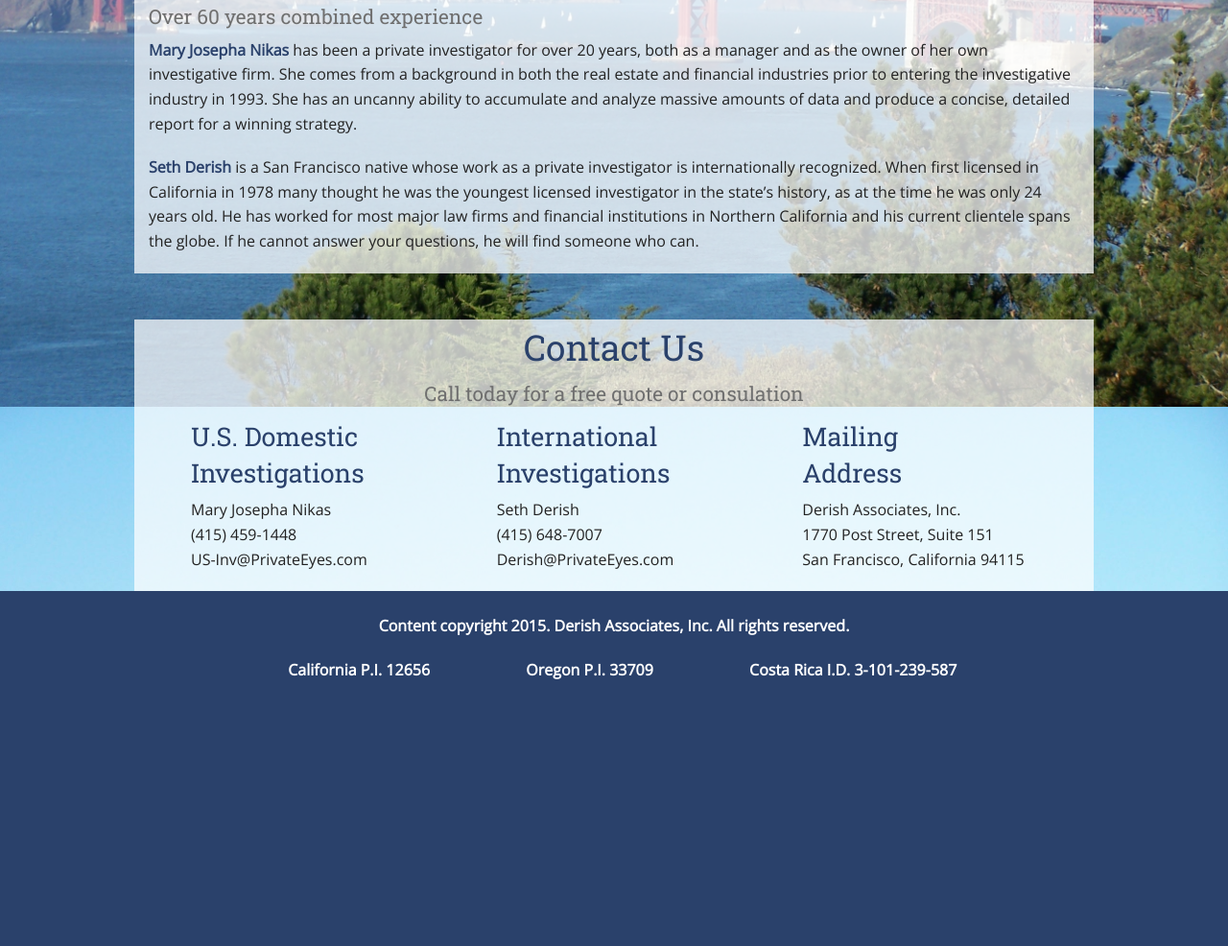
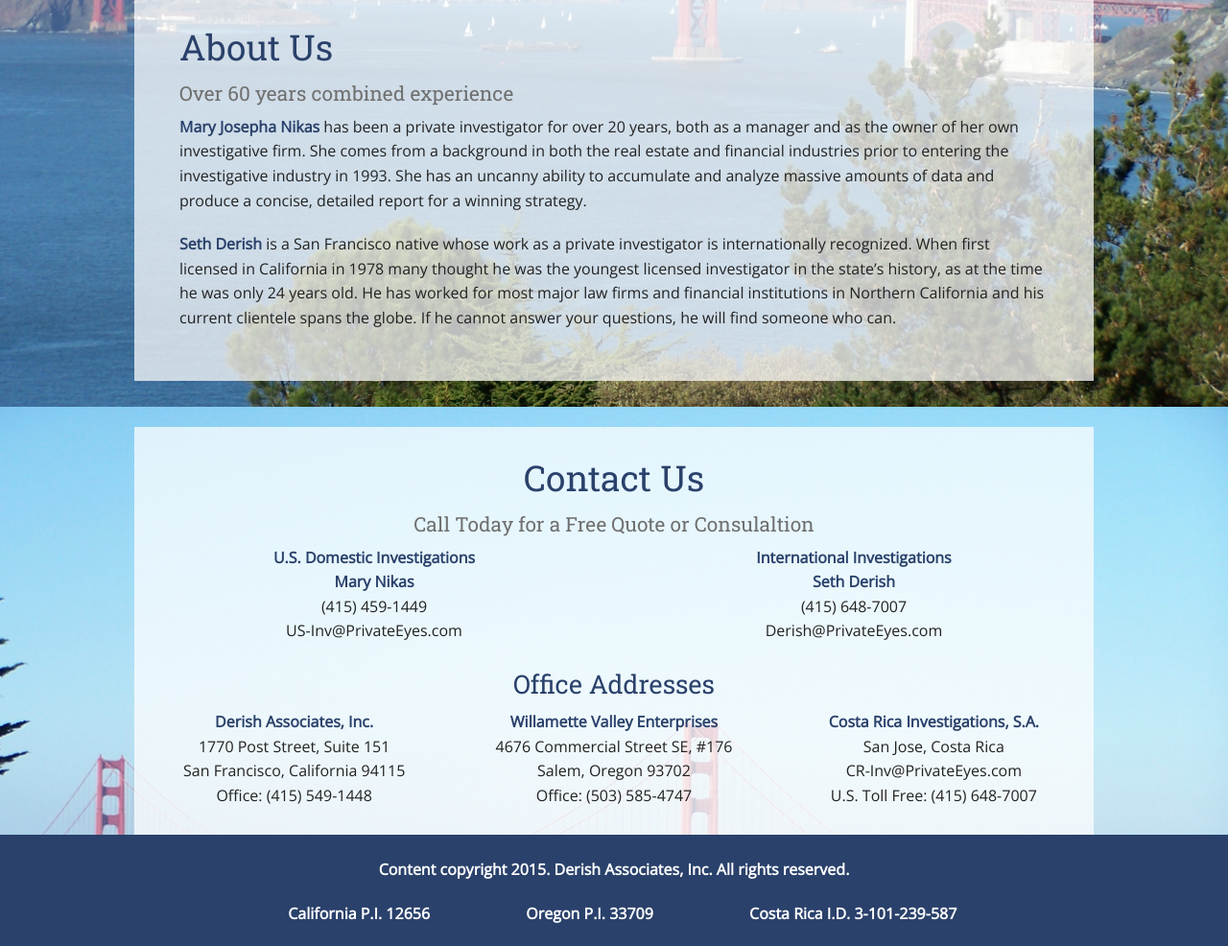
Before and after one commit to elsa1223/Private-Eyes-Website, a plain HTML site: page index.html in a window 1280 px wide. Shown: the part 536-1522 px from the top of the page at 96% size. Before the commit the page ends 1267 px from the top, so only its background shows below. Drawn offline with nearby package versions, Linux system fonts and the light colour scheme.

Commit message:
Upload 4
Minor content tweaks, cleaned up and commented css file, added comments
to index.html as well

```diff
--- a/css/style.css
+++ b/css/style.css
@@ -1,23 +1,3 @@
-h1 {
-	color: #fff;
-	font-family: 'Roboto Slab', serif;
-	font-weight: bold;
-}
-
-h2 {
-	color: #2a416b;
-	font-family: 'Roboto Slab', serif;
-}
-
-h3 {
-	color: #2a416b;
-	font-family: 'Roboto Slab', serif;
-}
-
-strong {
-	color: #2a416b;
-}
-
 body {
 	font-family: 'Open Sans', sans-serif;
 	background-color: #fff;
@@ -27,6 +7,39 @@ body {
 	background-size: cover;
 }
 
+/* basic utility class to make things semitransparent white */
+.transparent {
+  background:#fff;
+  background:rgba(255,255,255,0.73);
+}
+
+/* Header text styling */
+h1 {
+	color: #fff;
+	font-family: 'Roboto Slab', serif;
+	font-weight: bold;
+}
+
+h2, h3 {
+	color: #2a416b;
+	font-family: 'Roboto Slab', serif;
+}
+
+strong {
+	color: #2a416b;
+}
+
+#subtitle {
+	font-size: 1.5rem;
+	color: #fff;
+}
+
+.subheader {
+	font-size: 1.3rem;
+}
+/* end header text */
+
+/* Header styling */
 .header {
 	background-color: #2a416b;
 	width: 100%;
@@ -49,56 +62,37 @@ body {
 	max-height: 5.5em;
 	float: left;
 }
+/* end header */
 
-.logo-div {
-	margin-left: 20em;
-}
-
-.subheader {
-	font-size: 1.3rem;
-}
-
-#subtitle {
-	font-size: 1.5rem;
-	color: #fff;
-}
-
-.body-top {
-	background-color: #fff;
-}
-
-.footer {
+/* Footer styling */
+.footer, .footer p {
 	color: #fff;
 	background-color: #2a416b;
-}
-
-.footer, .footer p {
 	font-weight: bold;
 }
 
-ul {
+.footer ul {
 	list-style-type: none;
 	text-align: center;
 }
 
-li {
+.footer li {
 	display: inline-block;
 	padding-left: 3em;
 	padding-right: 3em;
 }
+/* end footer */
 
+/* Some padding tweaks once the page gets bigger than mobile size */
+/* Background image lives here too */
 @media only screen and (min-width: 40.063em) {
     body {
     	background-image: url(../img/sanfran.jpg);
     	background-color: #2a416b;
     	}
 	.header { position: fixed; }
-	.body-top { padding-top: 6em; }
-	.addresses { padding-left: 2.75em; }
-	.body-middle { margin-top: 3em; }
+	.body-top { padding: 7em 2em 2em; }
+	.body-middle { margin-top: 3em; padding: 2em; }
+	.body-bottom { margin-top: 3em; padding: 1.5em 0em .5em; }
 }
-
-.transparent {
-  background:#fff;
-  background:rgba(255,255,255,0.73);
-}
+/* end padding */
--- a/index.html
+++ b/index.html
@@ -12,6 +12,7 @@
 </head>
 <body>
 
+<!-- Sticky header -->
 	<div class="row header">
 		<div class="columns small-centered small-12 text-center">
 			<div class="header-text">
@@ -20,55 +21,75 @@
 			</div>
 		</div>
 	</div>
+<!-- end header -->
 
+<!-- Body begin -->
+<!-- Each body 'tile' has it's own class: body-top -middle and -bottom, each has unique margin requirements -->
+<!-- First body section -->
 	<div class="row body-top transparent">
 		<div class="columns small-12"><br>
 		<h2>Professional Services</h2>
-
 		<p>There are times when you need confidential information – and it must be fast, reliable and professionally delivered. We have over 35 years of experience providing law firms, financial institutions and insurance companies with a proven and reliable product. Though we are a home-grown San Francisco firm our reach is both national and global through our branch offices and regular attendance at both national and international conferences.</p>
-
 		<p>Our experience pays off. We go beyond ordinary sources of raw data and not only dig deep with both public and proprietary databases, but also use our network of human sources to provide the client with a well-thought-out, analytical report that is concise and detailed. In addition, we still actually talk to regular folk to provide the human intelligence so desperately lacking in today’s fast-paced technologically driven information marketplace.</p>
 		</div>
 	</div>
+<!-- end first section -->
 
+<!-- Middle body section 1 -->
+<!-- To add more sections in the middle, copy this stuff -->
 	<div class="row body-middle transparent">
 		<div class="columns small-12">
 		<h2>About Us</h2>
 		<h2 class="subheader">Over 60 years combined experience</h2>
 		<p><strong>Mary Josepha Nikas</strong> has been a private investigator for over 20 years, both as a manager and as the owner of her own investigative firm. She comes from a background in both the real estate and financial industries prior to entering the investigative industry in 1993. She has an uncanny ability to accumulate and analyze massive amounts of data and produce a concise, detailed report for a winning strategy.</p>
-
 		<p><strong>Seth Derish</strong> is a San Francisco native whose work as a private investigator is internationally recognized. When first licensed in California in 1978 many thought he was the youngest licensed investigator in the state’s history, as at the time he was only 24 years old. He has worked for most major law firms and financial institutions in Northern California and his current clientele spans the globe. If he cannot answer your questions, he will find someone who can.</p>
 		</div>
 	</div>
+<!-- End middle section 1 -->
 
-
-    <div class="row body-middle transparent">
-      <div class="columns small-12 small-text-left medium-text-center">
+<!-- Bottom section -->
+	<div class="row body-bottom transparent small-text-left medium-text-center">
+		<div class="columns small-12">
 			<h2>Contact Us</h2>
-        <h2 class="subheader">Call today for a free quote or consulation</h2>
+			<h2 class="subheader">Call Today for a Free Quote or Consulaltion</h2>
 		</div>
-      <div class="addresses">
-        <div class="columns small-12 medium-4 text-left padding-left">
-          <h3>U.S. Domestic Investigations</h3>
-          <p>Mary Josepha Nikas<br>
-            (415) 459-1448<br>
+		<div class="columns small-12 medium-6">
+			<p><strong>U.S. Domestic Investigations</strong><br>
+			<strong>Mary Nikas</strong><br>
+			(415) 459-1449<br>
 			US-Inv@PrivateEyes.com</p>
 		</div>
-        <div class="columns small-12 medium-4 text-left">
-          <h3>International Investigations</h3>
-          <p>Seth Derish<br>
+		<div class="columns small-12 medium-6">
+			<p><strong>International Investigations</strong><br>
+			<strong>Seth Derish</strong><br>
 			(415) 648-7007<br>
 			Derish@PrivateEyes.com</p>
 		</div>
-        <div class="columns small-12 medium-4 text-left">
-          <h3>Mailing<br> Address</h3>
-          <p>Derish Associates, Inc.<br>
+		<div class="columns small-12">
+			<h3>Office Addresses</h3>
+		</div>
+		<div class="columns small-12 medium-4">
+			<p><strong>Derish Associates, Inc.</strong><br>
 			1770 Post Street, Suite 151<br>
-            San Francisco, California 94115</p>
+			San Francisco, California 94115<br>
+			Office: (415) 549-1448</p>
+		</div>
+		<div class="columns small-12 medium-4">
+			<p><strong>Willamette Valley Enterprises</strong><br>
+			4676 Commercial Street SE, #176<br>
+			Salem, Oregon 93702<br>
+			Office: (503) 585-4747</p>
+		</div>
+		<div class="columns small-12 medium-4">
+			<p><strong>Costa Rica Investigations, S.A.</strong><br>
+			San Jose, Costa Rica<br>
+			CR-Inv@PrivateEyes.com<br>
+			U.S. Toll Free: (415) 648-7007</p>
 		</div>
 	</div>
-    </div>
+<!-- end bottom section -->
 
+<!-- Footer begins -->
 	<div class="small-12 columns footer text-center"><br>
 		<p>Content copyright 2015. Derish Associates, Inc. All rights reserved.</p>
 		<ul>
@@ -77,6 +98,7 @@
 		<li>Costa Rica I.D. 3-101-239-587</li>
 		</ul>
 	</div>
+<!-- footer ends -->
 
 	<script src="js/vendor/jquery.js"></script>
 	<script src="js/foundation.min.js"></script>
```
Lines whose indentation alone changed are shown as unchanged.
